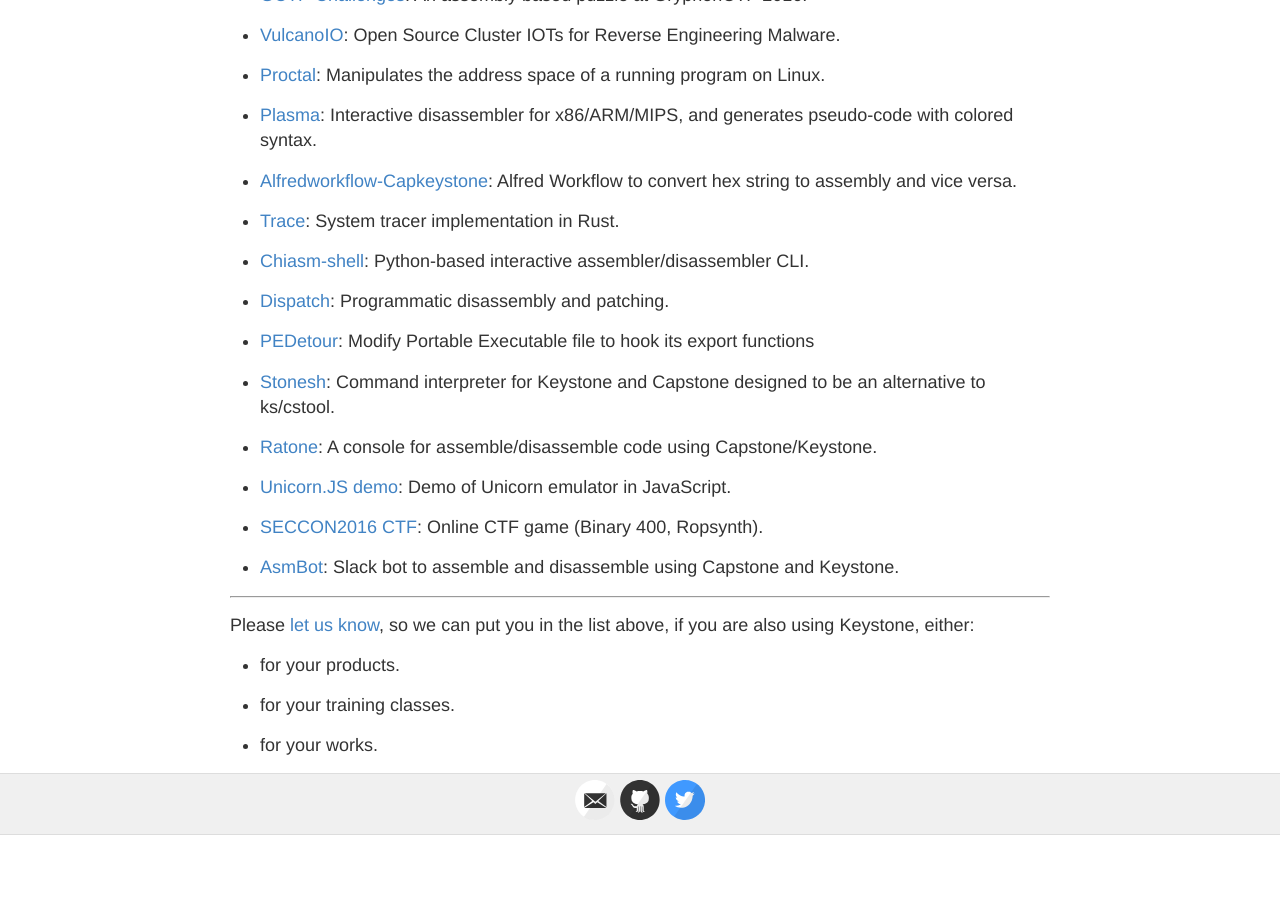
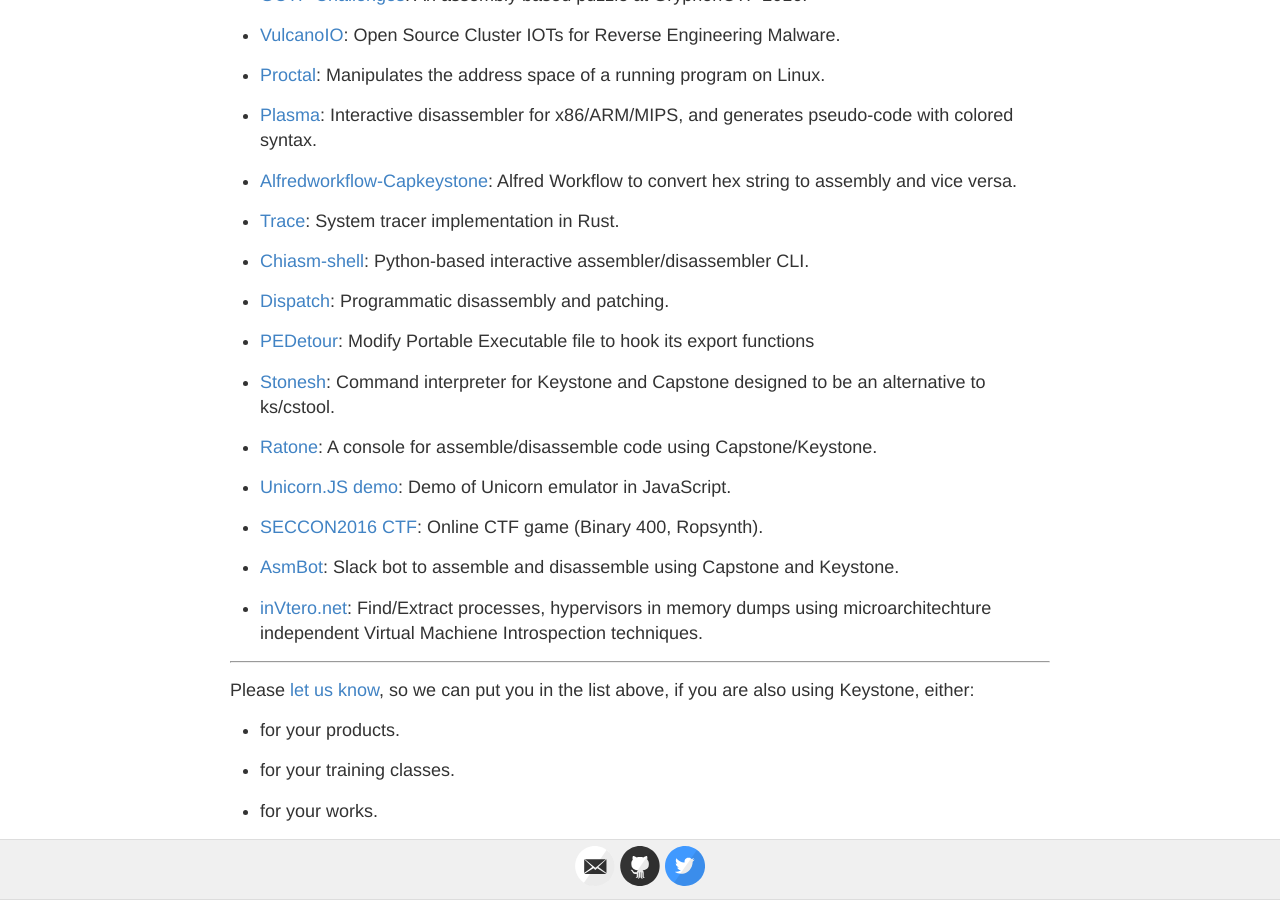
Before and after one commit to keystone-engine/keystone-engine.github.io, a Jekyll site: the page built from showcase.md, in a window 1280 px wide and 900 px high, scrolled down 1295 px. Built offline with Jekyll 4.4.1, drawn with Linux system fonts in a browser that asks for light colours; before the commit the page ends 2130 px from its top, so only the background shows below that; some of the changed lines change nothing that is shown.

Commit message:
showcase

```diff
--- a/showcase.md
+++ b/showcase.md
@@ -6,7 +6,7 @@
 
 ## Showcase
 
-In our knowledge, Keystone has been used by **38** following products (listed in no particular order).
+In our knowledge, Keystone has been used by **39** following products (listed in no particular order).
 
 - [Keypatch](http://keystone-engine.org/keypatch): IDA Pro plugin for code assembling & binary patching.
 
@@ -84,6 +84,9 @@
 
 - [AsmBot](https://github.com/Becojo/asmbot): Slack bot to assemble and disassemble using Capstone and Keystone.
 
+- [inVtero.net](https://github.com/ShaneK2/inVtero.net): Find/Extract processes, hypervisors in memory dumps using microarchitechture independent Virtual Machiene Introspection techniques.
+
+
 ---
 
 Please [let us know](/contact/), so we can put you in the list above, if you are also using Keystone, either:
```
